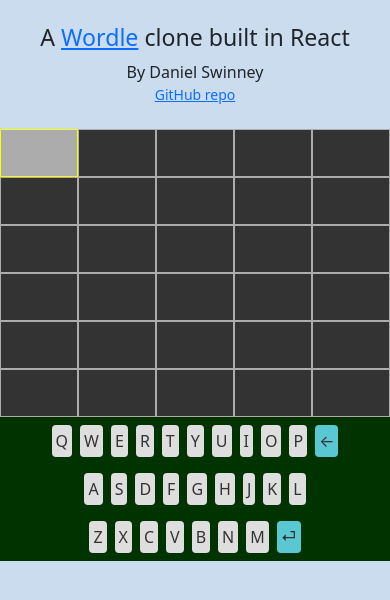
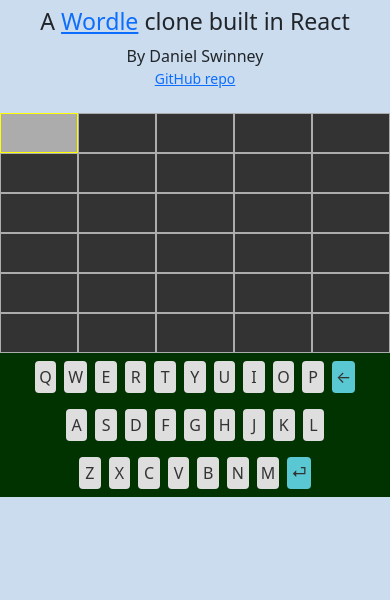
Before and after one commit to LDK/react-wordle, a React (Create React App) app: page / in a window 390 px wide. Shown: the top 600 px of the page. Built offline with nearby package versions, Linux system fonts and the light colour scheme.

Commit message:
Spacing and width/height adjustments for mobile and tablet

```diff
--- a/src/App.css
+++ b/src/App.css
@@ -18,6 +18,12 @@ html, body {
 	border: 1px solid #ACACAC;
 	background-color: #333;
 }
+@media (max-width:767px) {
+	.letterSquare {
+		height: 40px;
+	}
+}
+
 
 .wrong-spot {
 	background-color: goldenrod;
@@ -47,6 +53,22 @@ html, body {
 .keyButton {
 	background-color: #DEDEDE;
 	cursor: pointer;
+	min-width: 1.25rem;
+}
+@media (min-width: 353px) {
+	.keyButton {
+		min-width: 1.35rem;
+	}
+}
+@media (min-width: 420px) {
+	.keyButton {
+		min-width: 1.75rem;
+	}
+}
+@media (max-width: 338px) {
+	.keyButton {
+		min-width: .85rem;
+	}
 }
 .keyButton[data-result="right"] {
 	background-color: green;
--- a/src/App.js
+++ b/src/App.js
@@ -267,9 +267,9 @@ const App = () => {
 		)
 	}
   return (
-    <Container fluid="sm" tabIndex={1} className="h-100 text-center pt-4 px-0 px-sm-4">
+    <Container fluid="sm" tabIndex={1} className="h-100 text-center pt-2 pt-md-3 pt-lg-4 px-0 px-sm-4">
 	  <h3 className="mt-md-4 mt-lg-5">A <a href="https://www.powerlanguage.co.uk/wordle/">Wordle</a> clone built in React</h3>
-	  <p className="mt-2 mb-0">By Daniel Swinney</p>
+	  <p className="mt-1 mt-md-2 mb-0">By Daniel Swinney</p>
 	  <a className="d-block mt-0 mb-4 small" href="https://github.com/LDK/react-wordle/">GitHub repo</a>
 	    <Container className="App" style={{ maxWidth: '480px', backgroundColor: '#003300' }}>
 	        <Row>
```
Also changed, not shown: src/answers.json (+1 -1 lines), 11 other files (tests, documents, lock files or other folders).
